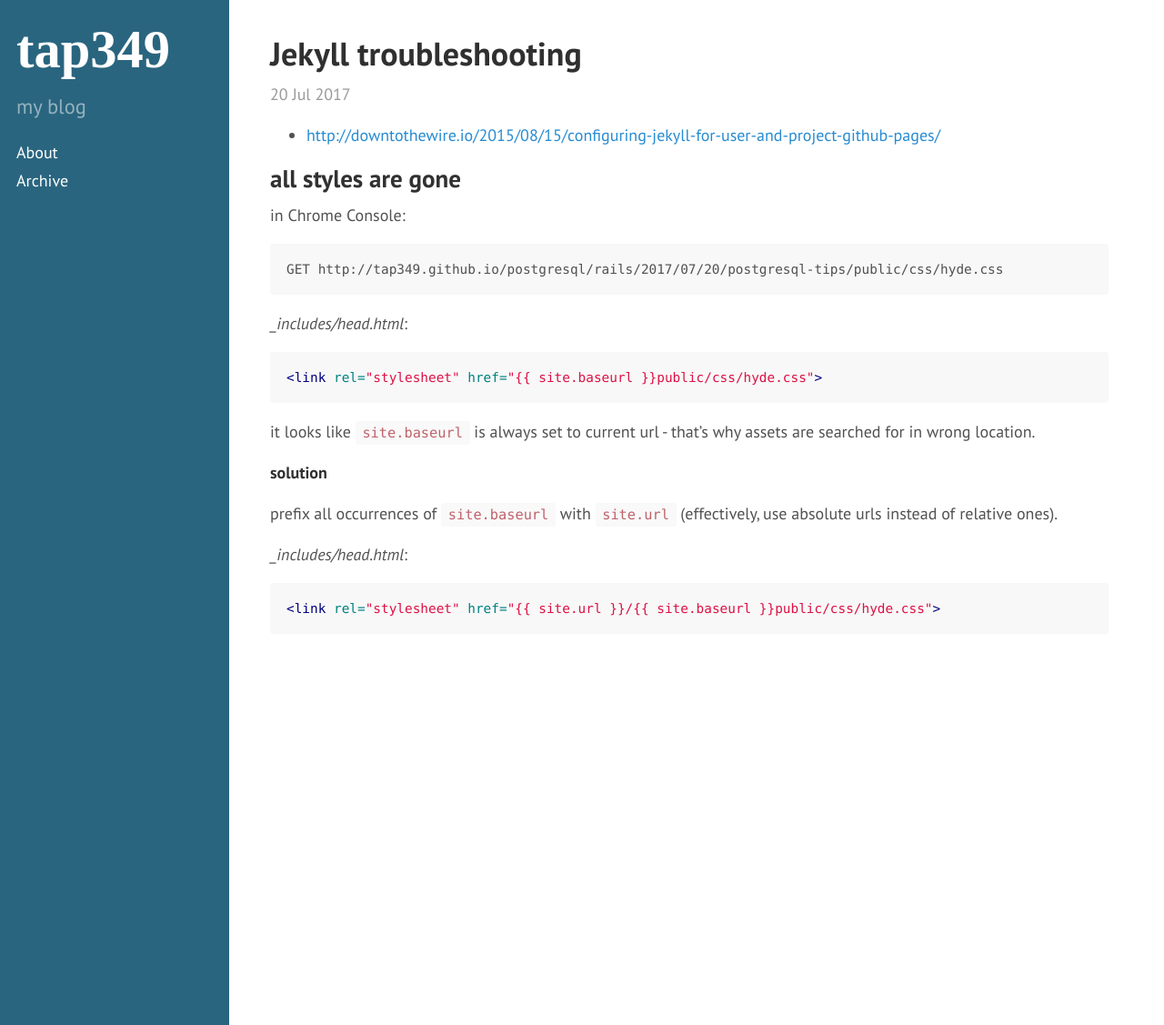
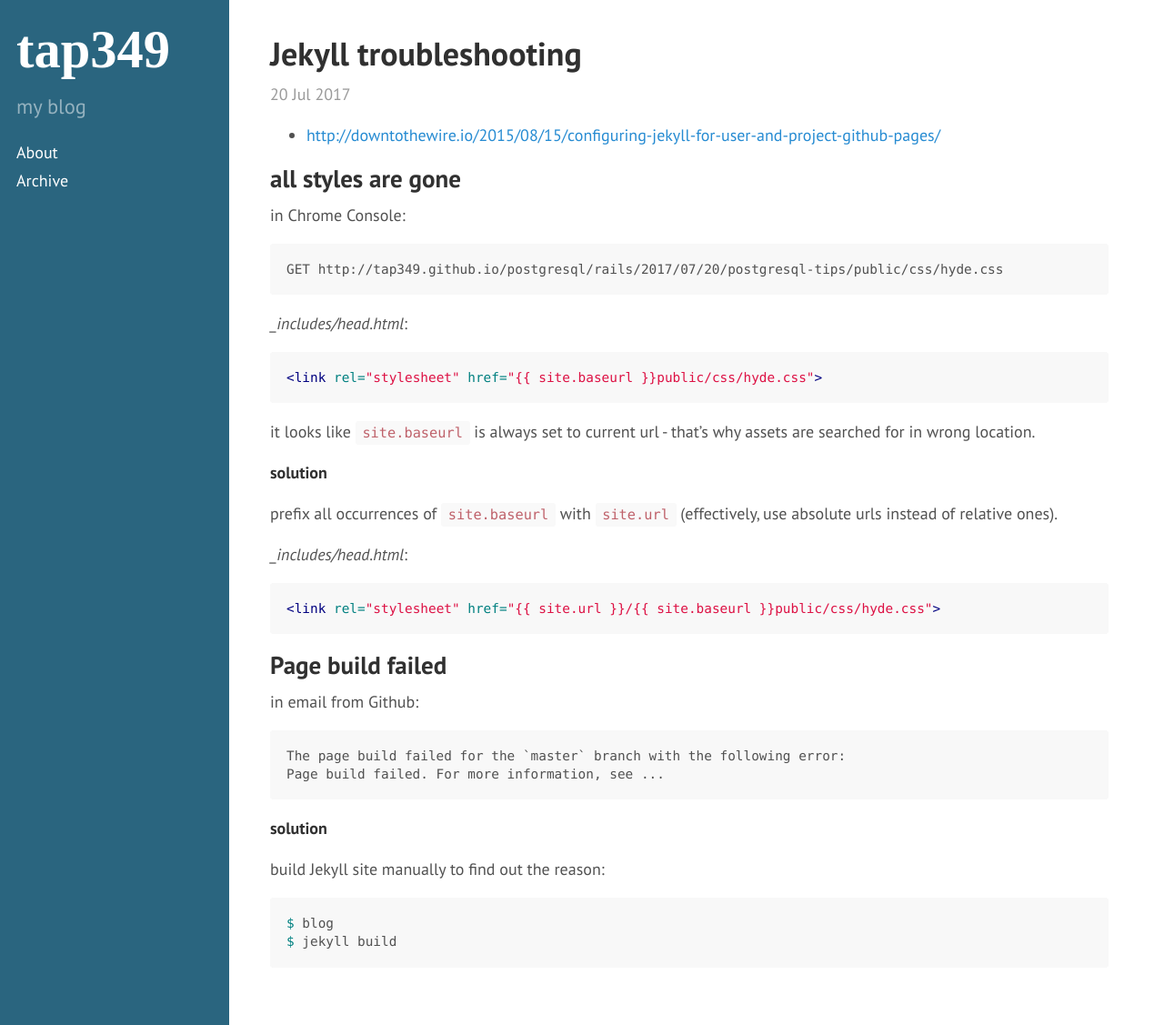
Before and after one commit to tap349/tap349.github.io, a Jekyll site: the page built from _posts/2017-07-21-jekyll-troubleshooting.md, in a window 1280 px wide and 1127 px high. Shown: the whole window at 91% size. Built offline with Jekyll 4.4.1, drawn with Linux system fonts in a browser that asks for light colours.

Commit message:
update 2017-08-13_22:47:51

````diff
--- a/_posts/2017-07-21-jekyll-troubleshooting.md
+++ b/_posts/2017-07-21-jekyll-troubleshooting.md
@@ -41,3 +41,21 @@ _\_includes/head.html_:
 <link rel="stylesheet" href="{{ site.url }}/{{ site.baseurl }}public/css/hyde.css">
 ```
 {% endraw %}
+
+## Page build failed
+
+in email from Github:
+
+```
+The page build failed for the `master` branch with the following error:
+Page build failed. For more information, see ...
+```
+
+**solution**
+
+build Jekyll site manually to find out the reason:
+
+```sh
+$ blog
+$ jekyll build
+```
````
